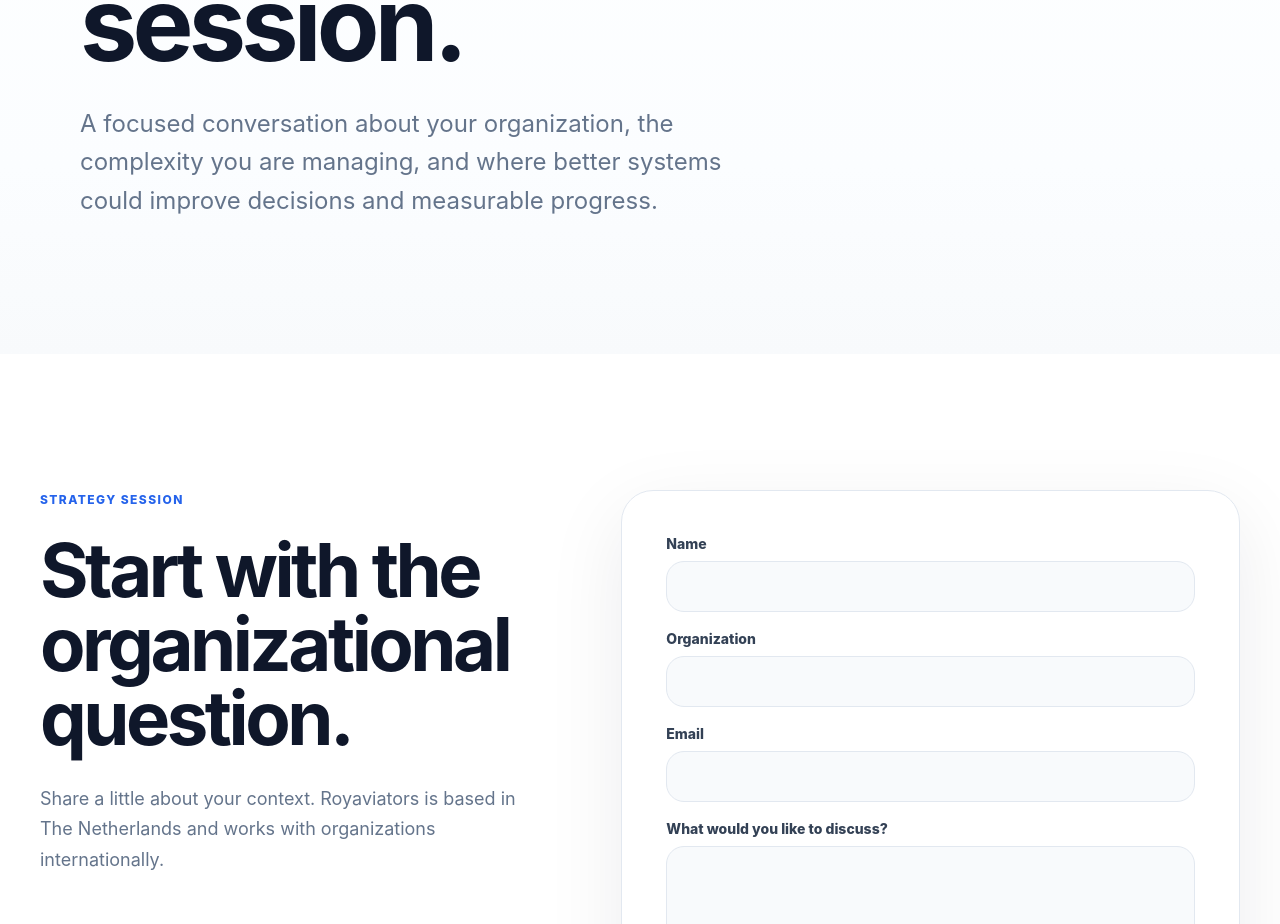
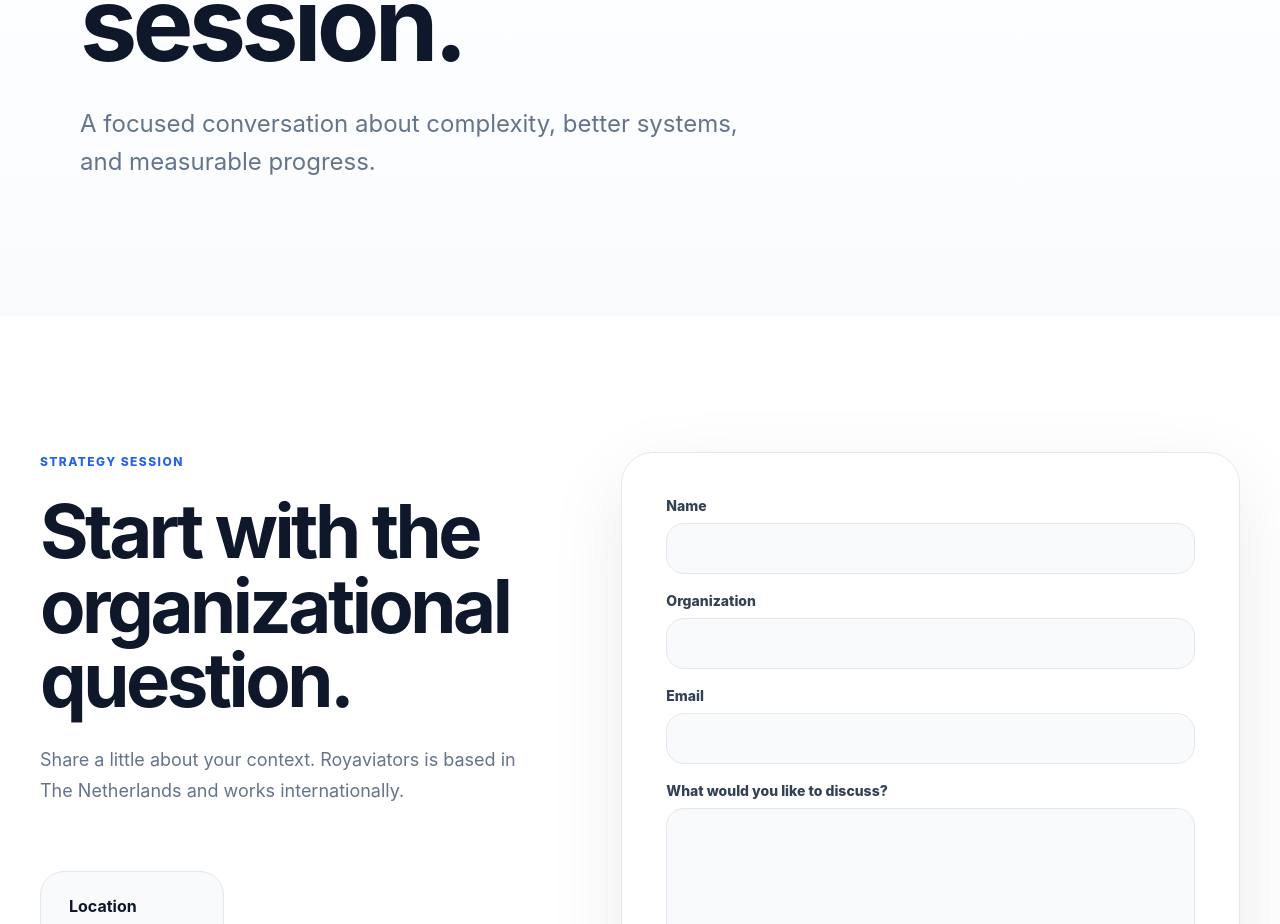
Before and after one commit to royaviators-creator/Royaviators, a Next.js app: page /contact in a window 1280 px wide. Shown: the part 408-1332 px from the top of the page. Built offline with nearby package versions, Linux system fonts and the light colour scheme.

Commit message:
Refine contact page copy

```diff
--- a/app/contact/page.tsx
+++ b/app/contact/page.tsx
@@ -7,9 +7,9 @@ import {
 } from "@/components/PageScaffold";
 
 export const metadata: Metadata = {
-  title: "Contact | Royaviators",
+  title: "Contact",
   description:
-    "Book a Royaviators strategy session to discuss organizational systems, transformation, and measurable impact.",
+    "Book a Royaviators strategy session to discuss systems, operations, and measurable impact.",
 };
 
 export default function ContactPage() {
@@ -18,7 +18,7 @@ export default function ContactPage() {
       <PageHero
         eyebrow="Contact"
         title="Book a strategy session."
-        text="A focused conversation about your organization, the complexity you are managing, and where better systems could improve decisions and measurable progress."
+        text="A focused conversation about complexity, better systems, and measurable progress."
       />
 
       <section className="section contact-section">
@@ -27,7 +27,7 @@ export default function ContactPage() {
             <SectionIntro
               eyebrow="Strategy session"
               title="Start with the organizational question."
-              text="Share a little about your context. Royaviators is based in The Netherlands and works with organizations internationally."
+              text="Share a little about your context. Royaviators is based in The Netherlands and works internationally."
             />
             <div className="contact-note">
               <strong>Location</strong>
```
